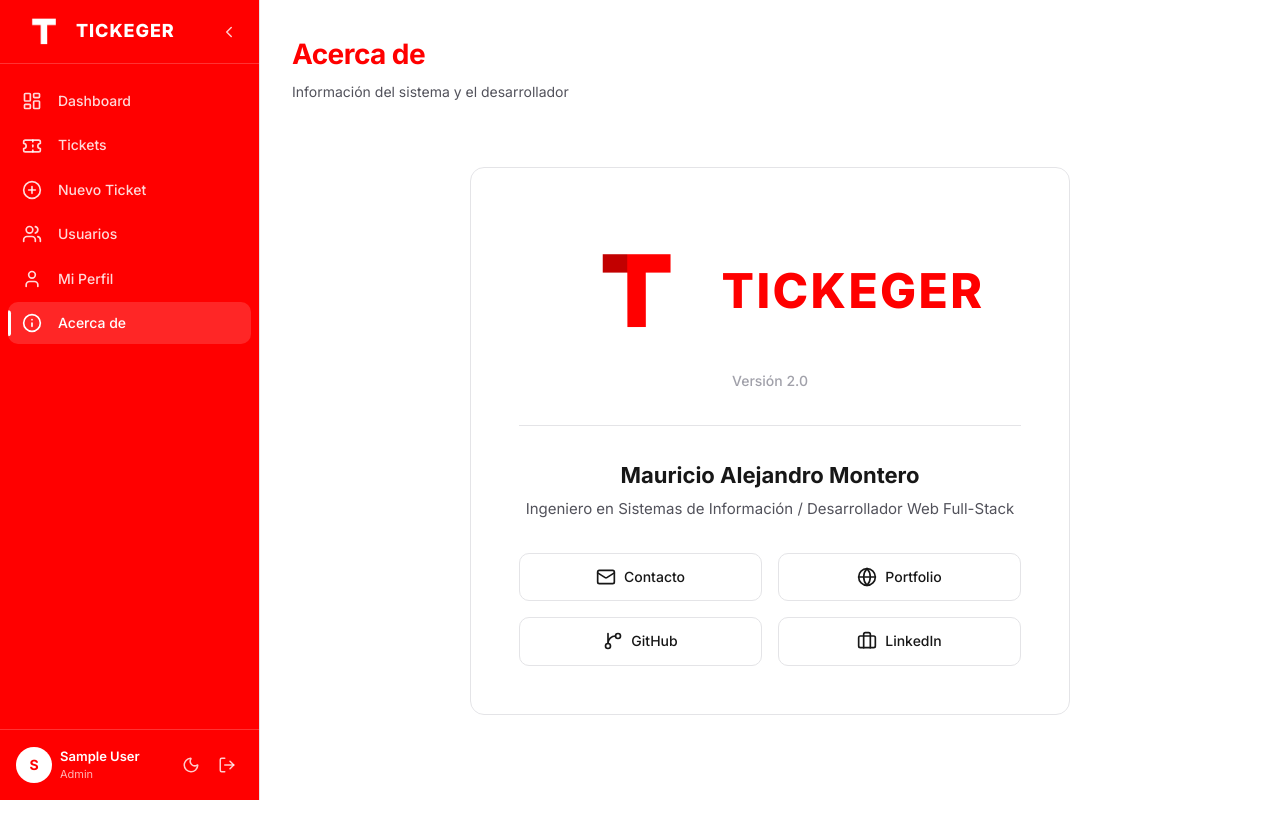
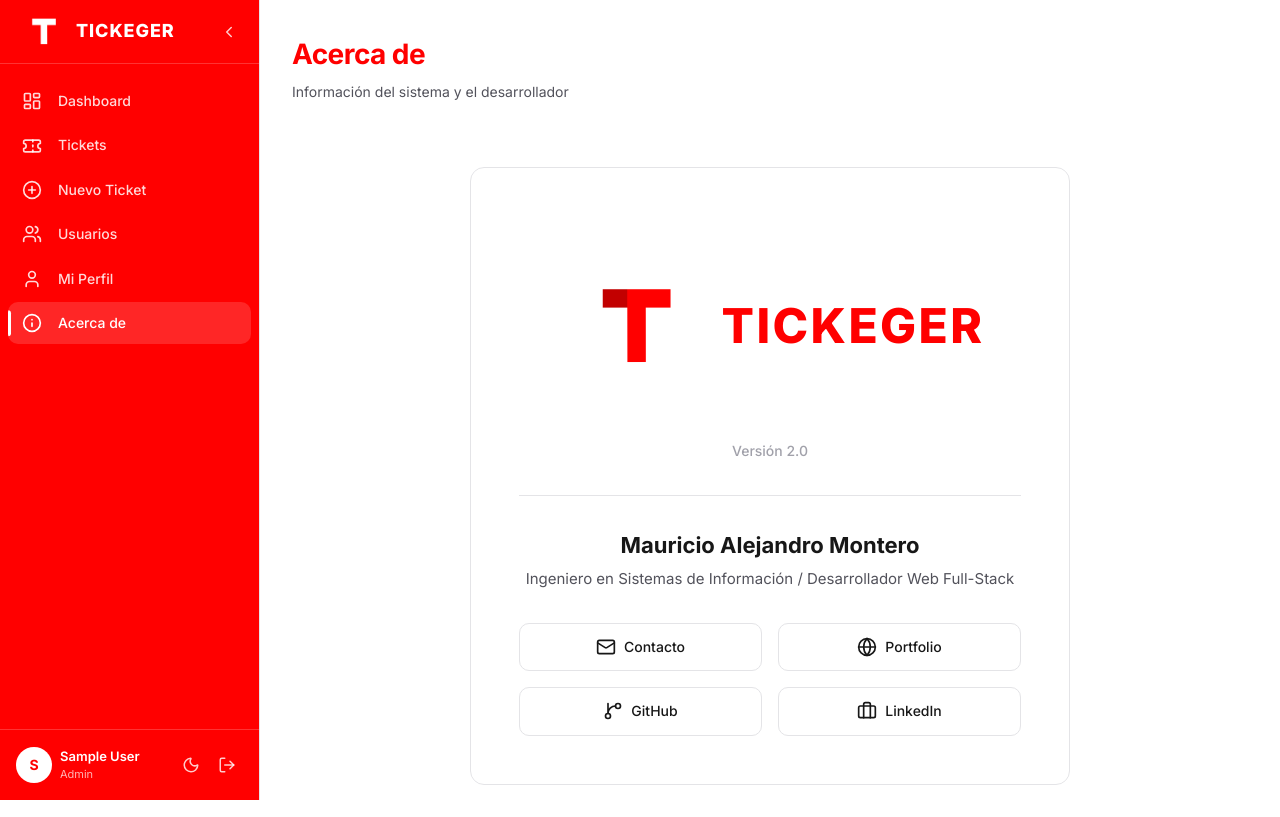
Before and after one commit to medicenalemon/tickeger-frontend, a React (Vite) app: page /about in a window 1280 px wide. Built offline with nearby package versions, Linux system fonts and the light colour scheme; no server answers; sample sign-in values are in the browser's storage.

Commit message:
style: establecer dimensiones perfectas del logo (150x220px)

```diff
--- a/src/pages/About.css
+++ b/src/pages/About.css
@@ -37,7 +37,7 @@
 
 .about-logo-img {
   width: 150px;
-  height: 150px;
+  height: 220px;
   object-fit: contain;
 }
 
```
